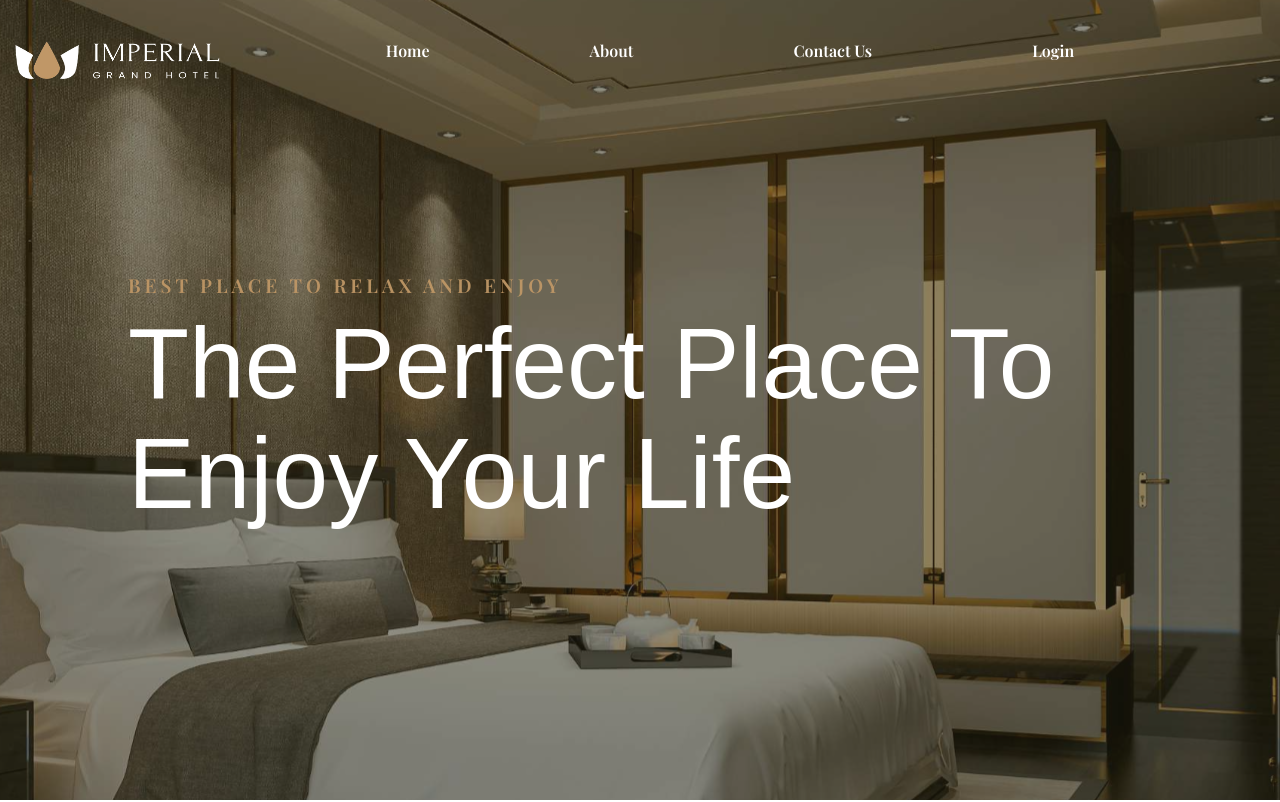
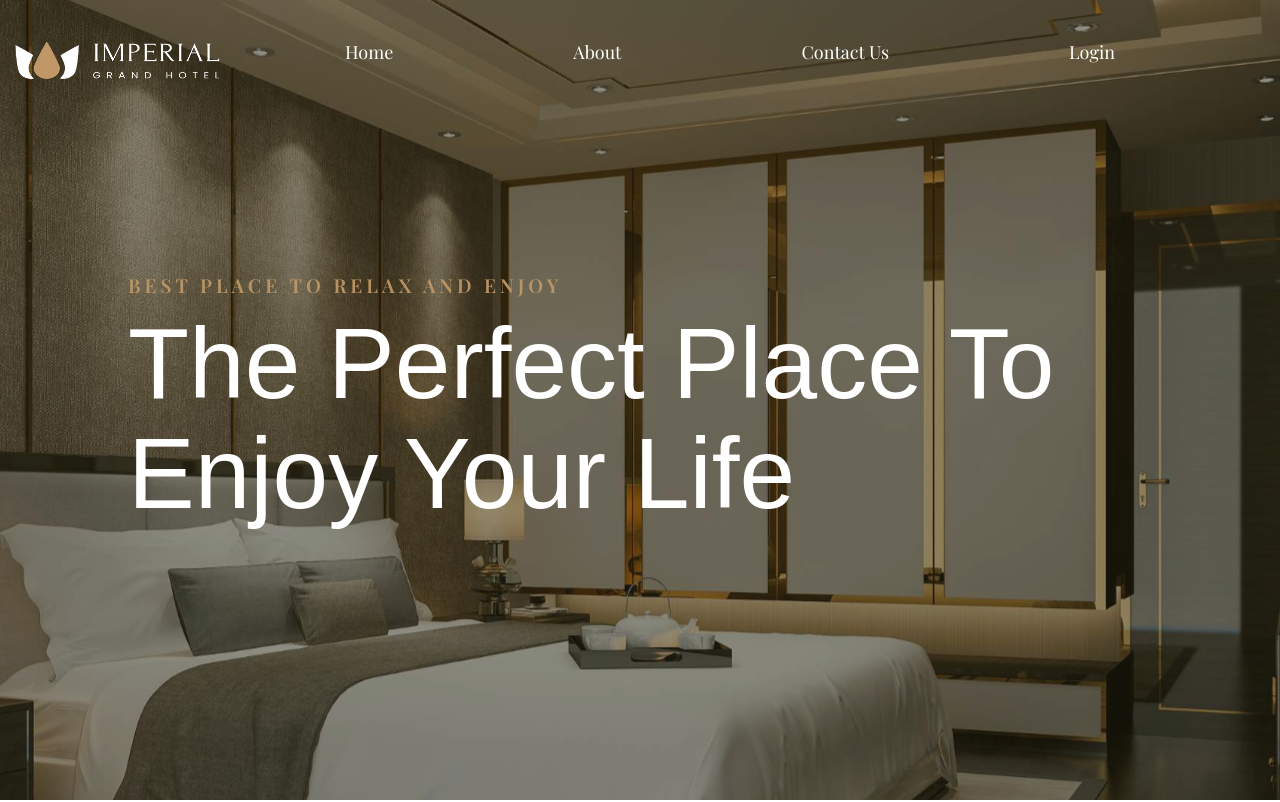
Before and after one commit to trabalhoWebUFSC/trabalhoWebUFSC, a React (Create React App) app in the folder frontend/: page / in a window 1280 px wide. Shown: the top 802 px of the page. Built offline with nearby package versions, Linux system fonts and the light colour scheme; a web font is replaced by a local one.

Commit message:
Update NavBar.module.css

```diff
--- a/frontend/src/components/NavBar/NavBar.module.css
+++ b/frontend/src/components/NavBar/NavBar.module.css
@@ -1,10 +1,10 @@
 .navLinks {
   list-style: none;
   display: flex;
-  gap: 160px;
+  gap: 180px;
   justify-content: center;
   font-family: 'Playfair Display', serif;
-  font-weight: 600;
+  font-weight: 300;
   position: absolute;
   width: 100%;
   z-index: 1000;
@@ -23,21 +23,16 @@
 
 .navLink {
   color: white;
-  text-decoration: none;
+  text-decoration: none !important;
+  transition: color 0.3s ease;
+  font-size:18px;
 }
 
 .navLink:hover {
   color: #BF9766;
 }
 
-.navLink:active,
-.navLink:focus {
-  text-decoration: underline;
-}
 
-.activeLink {
-  text-decoration: underline !important;
-}
 
 
 
@@ -61,6 +56,11 @@
   color: white;
   position: relative;
   z-index: 2000;
+  transition: color 0.3s ease;
+}
+
+.mobilebtn:hover{
+  color: #b5b5b5
 }
 
 .mobilenavLinks {
@@ -72,11 +72,13 @@
   display: none;
   font-size: 40px;
   white-space: nowrap;
+
 }
 
 .mobilenavLink {
   color: white;
-  text-decoration: none;
+  text-decoration: none !important;
+  transition: color 0.3s ease;
 }
 
 .mobilenavLink:hover {
```
